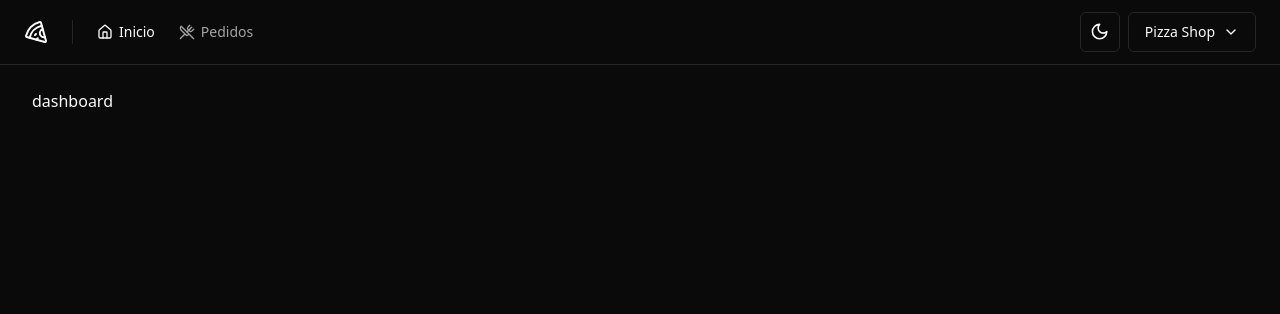
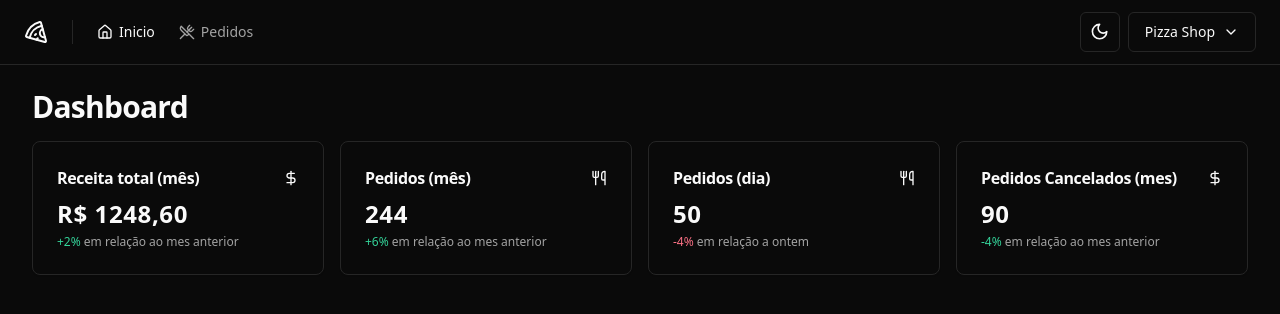
Before and after one commit to frantecbh/pizzashop-web, a React (Vite) app: page / in a window 1280 px wide. Shown: the top 314 px of the page. Built offline with nearby package versions, Linux system fonts and the light colour scheme.

Commit message:
cards dashboard

```diff
--- /dev/null
+++ b/src/components/ui/card.tsx
@@ -0,0 +1,79 @@
+import * as React from "react"
+
+import { cn } from "@/lib/utils"
+
+const Card = React.forwardRef<
+  HTMLDivElement,
+  React.HTMLAttributes<HTMLDivElement>
+>(({ className, ...props }, ref) => (
+  <div
+    ref={ref}
+    className={cn(
+      "rounded-lg border bg-card text-card-foreground shadow-sm",
+      className
+    )}
+    {...props}
+  />
+))
+Card.displayName = "Card"
+
+const CardHeader = React.forwardRef<
+  HTMLDivElement,
+  React.HTMLAttributes<HTMLDivElement>
+>(({ className, ...props }, ref) => (
+  <div
+    ref={ref}
+    className={cn("flex flex-col space-y-1.5 p-6", className)}
+    {...props}
+  />
+))
+CardHeader.displayName = "CardHeader"
+
+const CardTitle = React.forwardRef<
+  HTMLParagraphElement,
+  React.HTMLAttributes<HTMLHeadingElement>
+>(({ className, ...props }, ref) => (
+  <h3
+    ref={ref}
+    className={cn(
+      "text-2xl font-semibold leading-none tracking-tight",
+      className
+    )}
+    {...props}
+  />
+))
+CardTitle.displayName = "CardTitle"
+
+const CardDescription = React.forwardRef<
+  HTMLParagraphElement,
+  React.HTMLAttributes<HTMLParagraphElement>
+>(({ className, ...props }, ref) => (
+  <p
+    ref={ref}
+    className={cn("text-sm text-muted-foreground", className)}
+    {...props}
+  />
+))
+CardDescription.displayName = "CardDescription"
+
+const CardContent = React.forwardRef<
+  HTMLDivElement,
+  React.HTMLAttributes<HTMLDivElement>
+>(({ className, ...props }, ref) => (
+  <div ref={ref} className={cn("p-6 pt-0", className)} {...props} />
+))
+CardContent.displayName = "CardContent"
+
+const CardFooter = React.forwardRef<
+  HTMLDivElement,
+  React.HTMLAttributes<HTMLDivElement>
+>(({ className, ...props }, ref) => (
+  <div
+    ref={ref}
+    className={cn("flex items-center p-6 pt-0", className)}
+    {...props}
+  />
+))
+CardFooter.displayName = "CardFooter"
+
+export { Card, CardHeader, CardFooter, CardTitle, CardDescription, CardContent }
--- a/src/pages/app/dashboard.tsx
+++ /dev/null
@@ -1,12 +0,0 @@
-import React from 'react'
-import { Helmet } from 'react-helmet-async'
-
-export const Dashboard = () => {
-  return (
-    <>
-    <Helmet title='Dashboard' />
-    <div>dashboard</div>
-    </>
-
-  )
-}
--- /dev/null
+++ b/src/pages/app/dashboard/dashboard.tsx
@@ -0,0 +1,22 @@
+import { Helmet } from 'react-helmet-async'
+import { CardReceitaMensal } from './receita-mensal-card'
+import { CardTotalPedidosMes } from './total-pedidos-mes-card'
+import { CardTotalPedidosDia } from './total-pedidos-dia-card'
+import { CardTotalPedidosCanceladosMes } from './total-pedidos-cancelados-mes'
+
+export const Dashboard = () => {
+  return (
+    <>
+      <Helmet title="Dashboard" />
+      <div className="flex flex-col gap-4">
+        <h1 className="text-3xl font-bold tracking-tight">Dashboard</h1>
+        <div className="grid grid-cols-4 gap-4">
+          <CardReceitaMensal />
+          <CardTotalPedidosMes />
+          <CardTotalPedidosDia />
+          <CardTotalPedidosCanceladosMes />
+        </div>
+      </div>
+    </>
+  )
+}
--- /dev/null
+++ b/src/pages/app/dashboard/receita-mensal-card.tsx
@@ -0,0 +1,22 @@
+import { Card, CardContent, CardHeader, CardTitle } from '@/components/ui/card'
+import { DollarSign } from 'lucide-react'
+
+export const CardReceitaMensal = () => {
+  return (
+    <Card>
+      <CardHeader className="flex-row items-center justify-between space-y-0 pb-2">
+        <CardTitle className="text-base font-semibold">
+          Receita total (mês)
+        </CardTitle>
+        <DollarSign className="h-4 w-4" />
+      </CardHeader>
+      <CardContent className="space-y-1">
+        <span className="text-2xl font-bold -tracking-tight">R$ 1248,60</span>
+        <p className="text-xs text-muted-foreground">
+          <span className="text-emerald-500 dark:text-emerald-400">+2% </span>
+          em relação ao mes anterior
+        </p>
+      </CardContent>
+    </Card>
+  )
+}
--- /dev/null
+++ b/src/pages/app/dashboard/total-pedidos-cancelados-mes.tsx
@@ -0,0 +1,22 @@
+import { Card, CardContent, CardHeader, CardTitle } from '@/components/ui/card'
+import { DollarSign } from 'lucide-react'
+
+export const CardTotalPedidosCanceladosMes = () => {
+  return (
+    <Card>
+      <CardHeader className="flex-row items-center justify-between space-y-0 pb-2">
+        <CardTitle className="text-base font-semibold">
+          Pedidos Cancelados (mes)
+        </CardTitle>
+        <DollarSign className="h-4 w-4" />
+      </CardHeader>
+      <CardContent className="space-y-1">
+        <span className="text-2xl font-bold -tracking-tight">90</span>
+        <p className="text-xs text-muted-foreground">
+          <span className="text-emerald-500 dark:text-emerald-400"> -4% </span>
+          em relação ao mes anterior
+        </p>
+      </CardContent>
+    </Card>
+  )
+}
--- /dev/null
+++ b/src/pages/app/dashboard/total-pedidos-dia-card.tsx
@@ -0,0 +1,20 @@
+import { Card, CardContent, CardHeader, CardTitle } from '@/components/ui/card'
+import { Utensils } from 'lucide-react'
+
+export const CardTotalPedidosDia = () => {
+  return (
+    <Card>
+      <CardHeader className="flex-row items-center justify-between space-y-0 pb-2">
+        <CardTitle className="text-base font-semibold">Pedidos (dia)</CardTitle>
+        <Utensils className="h-4 w-4" />
+      </CardHeader>
+      <CardContent className="space-y-1">
+        <span className="text-2xl font-bold -tracking-tight">50</span>
+        <p className="text-xs text-muted-foreground">
+          <span className="text-rose-500 dark:text-rose-400"> -4% </span>
+          em relação a ontem
+        </p>
+      </CardContent>
+    </Card>
+  )
+}
--- /dev/null
+++ b/src/pages/app/dashboard/total-pedidos-mes-card.tsx
@@ -0,0 +1,20 @@
+import { Card, CardContent, CardHeader, CardTitle } from '@/components/ui/card'
+import { Utensils } from 'lucide-react'
+
+export const CardTotalPedidosMes = () => {
+  return (
+    <Card>
+      <CardHeader className="flex-row items-center justify-between space-y-0 pb-2">
+        <CardTitle className="text-base font-semibold">Pedidos (mês)</CardTitle>
+        <Utensils className="h-4 w-4" />
+      </CardHeader>
+      <CardContent className="space-y-1">
+        <span className="text-2xl font-bold -tracking-tight">244</span>
+        <p className="text-xs text-muted-foreground">
+          <span className="text-emerald-500 dark:text-emerald-400">+6% </span>
+          em relação ao mes anterior
+        </p>
+      </CardContent>
+    </Card>
+  )
+}
--- a/src/pages/app/orders/order-details.tsx
+++ b/src/pages/app/orders/order-details.tsx
@@ -28,7 +28,7 @@
             <TableCell className="flex justify-end">
               <div className="flex items-center gap-2">
                 <span className="h-2 w-2 rounded-full bg-slate-400" />
-                <span className="font-medium text-primary-foreground">
+                <span className="font-medium text-muted-foreground">
                   Pendnete
                 </span>
               </div>
@@ -38,7 +38,7 @@
             <TableCell className="text-muted-foreground">Cliente</TableCell>
             <TableCell className="flex justify-end">
               <div className="flex items-center gap-2">
-                <span className="font-medium text-primary-foreground">
+                <span className="font-medium text-muted-foreground">
                   Francisco Menezes
                 </span>
               </div>
@@ -48,7 +48,7 @@
             <TableCell className="text-muted-foreground">Contato</TableCell>
             <TableCell className="flex justify-end">
               <div className="flex items-center gap-2">
-                <span className="font-medium text-primary-foreground">
+                <span className="font-medium text-muted-foreground">
                   (31)-99999-9999
                 </span>
               </div>
@@ -58,7 +58,7 @@
             <TableCell className="text-muted-foreground">Email</TableCell>
             <TableCell className="flex justify-end">
               <div className="flex items-center gap-2">
-                <span className="font-medium text-primary-foreground">
+                <span className="font-medium text-muted-foreground">
                   franciscomenezesbh@gmail.com
                 </span>
               </div>
@@ -70,7 +70,7 @@
             </TableCell>
             <TableCell className="flex justify-end">
               <div className="flex items-center gap-2">
-                <span className="font-medium text-primary-foreground">
+                <span className="font-medium text-muted-foreground">
                   há 3 minutos
                 </span>
               </div>
--- a/src/pages/app/orders/order-table-row.tsx
+++ b/src/pages/app/orders/order-table-row.tsx
@@ -25,7 +25,7 @@
       <TableCell>
         <div className="flex items-center gap-2">
           <span className="h-2 w-2 rounded-full bg-slate-400" />
-          <span className="font-medium text-primary-foreground">Pendnete</span>
+          <span className="font-medium text-muted-foreground">Pendnete</span>
         </div>
       </TableCell>
       <TableCell className="font-medium">Francisco Menezes</TableCell>
```
Also changed, not shown: src/routes/index.tsx (+15 -18 lines).
